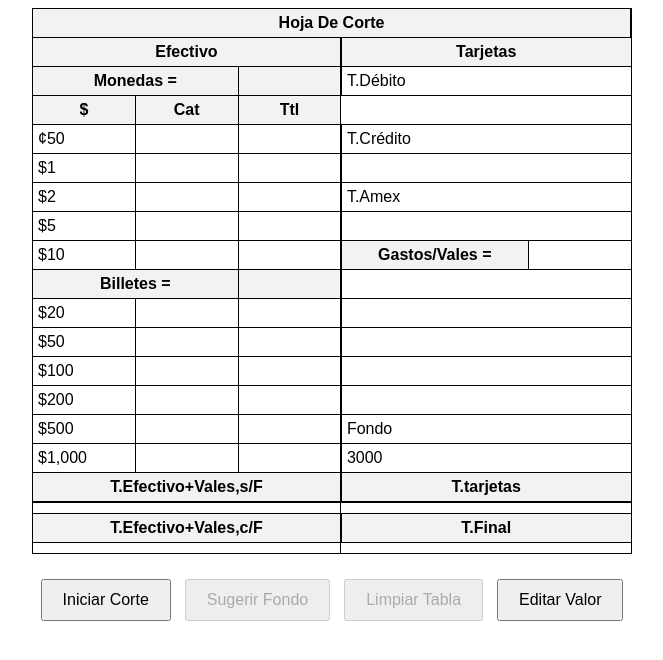
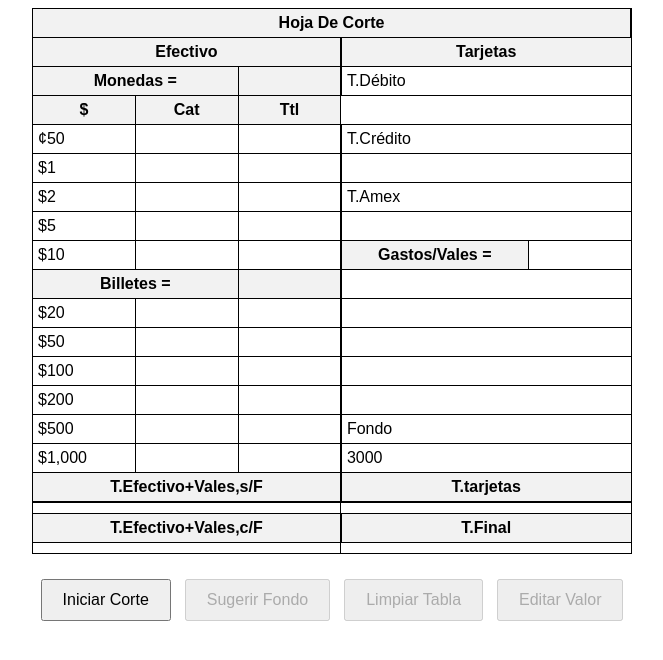
Before and after one commit to angelaramiz/HojaCorte, a plain HTML site: page index.html in a window 1280 px wide. Shown: the whole page, without its empty margins (308-971 px from the left). Drawn offline with Linux system fonts and the light colour scheme; some packages are replaced by stand-ins of ours; a script that the page names is missing.

Commit message:
Update index.html

```diff
--- a/index.html
+++ b/index.html
@@ -217,7 +217,7 @@
         <button class="swal2-styled" onclick="iniciarCorte()">Iniciar Corte</button>
         <button class="swal2-styled" id="sugerirFondoBtn" onclick="sugerirFondo()" disabled>Sugerir Fondo</button>
         <button class="swal2-styled" id="limpiarTablaBtn" onclick="limpiarTabla()" disabled>Limpiar Tabla</button>
-        <button class="swal2-styled" id="editarValorBtn" onclick="habilitarEdicion()" >Editar Valor</button>
+        <button class="swal2-styled" id="editarValorBtn" onclick="habilitarEdicion()" disabled >Editar Valor</button>
     </div>
     <script src="https://cdn.jsdelivr.net/npm/sweetalert2@11"></script>
     <script src="script.js"></script>
```
